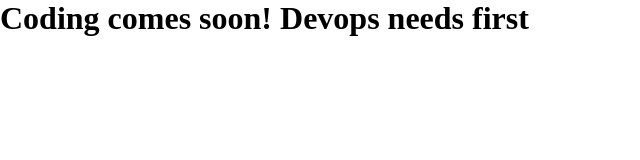
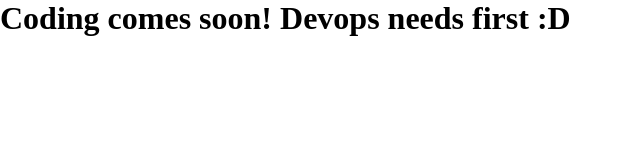
Before and after one commit to piotrekwrobel93/test1, a React (Create React App) app: page / in a window 1280 px wide. Shown: the top 160 px of the page, without its empty margins (0-640 px from the left). Built offline with nearby package versions, Linux system fonts and the light colour scheme.

Commit message:
to test githb actions

```diff
--- a/src/App.tsx
+++ b/src/App.tsx
@@ -3,7 +3,7 @@ import React from 'react';
 function App() {
   return (
     <div>
-      <h1>Coding comes soon! Devops needs first </h1>
+      <h1>Coding comes soon! Devops needs first :D</h1>
     </div>
   );
 }
```
